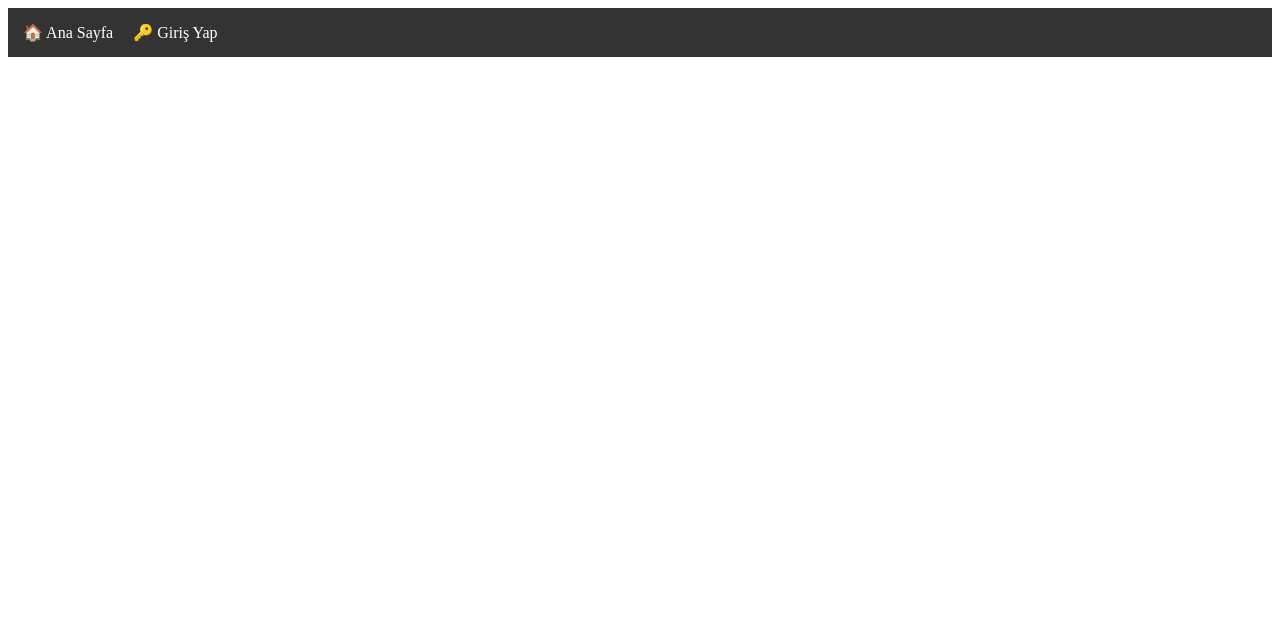
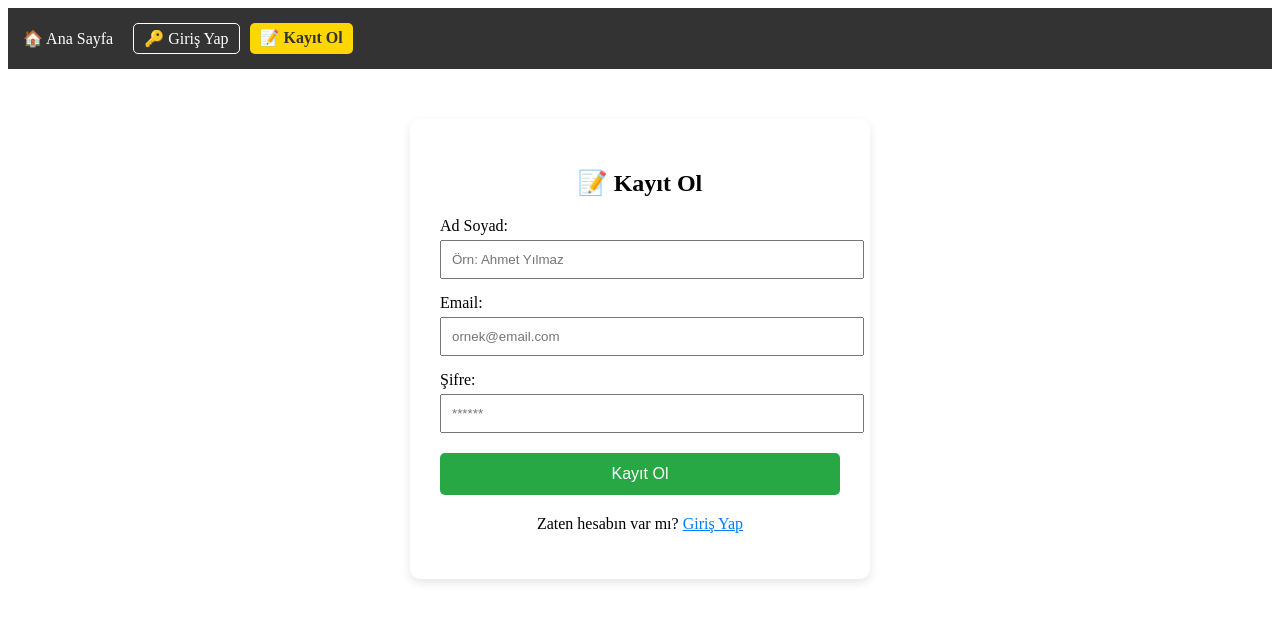
Before and after one commit to halilben22/mini-eticaret-frontend, a React (Vite) app in the folder mini-eticaret-frontend/: page /register in a window 1280 px wide. Shown: the top 622 px of the page. Built offline with nearby package versions, Linux system fonts and the light colour scheme.

Commit message:
comment&review problems fixed

```diff
--- a/mini-eticaret-frontend/package.json
+++ b/mini-eticaret-frontend/package.json
@@ -12,7 +12,8 @@
   "dependencies": {
     "react": "^19.2.0",
     "react-dom": "^19.2.0",
-    "react-router-dom": "^7.9.6"
+    "react-router-dom": "^7.9.6",
+    "react-toastify": "^11.0.5"
   },
   "devDependencies": {
     "@eslint/js": "^9.39.1",
--- a/mini-eticaret-frontend/src/App.jsx
+++ b/mini-eticaret-frontend/src/App.jsx
@@ -8,12 +8,16 @@ import PaymentPage from "./pages/PaymentPage";
 import OrdersPage from "./pages/OrdersPage";
 import AdminDashboard from "./pages/admin/AdminDashboard";
 import ProductDetailPage from "./pages/ProductDetailPage";
+import RegisterPage from "./pages/RegisterPage";
+
+
 function App() {
   return (
     <BrowserRouter>
       <Navbar />
       <Routes>
         <Route path="/" element={<HomePage />} />
+        <Route path="/register" element={<RegisterPage />} />
         <Route path="/login" element={<LoginPage />} />
         <Route path="/cart" element={<CartPage />} />
         <Route path="/payment" element={<PaymentPage />} />
--- a/mini-eticaret-frontend/src/components/product/ProductReviews.jsx
+++ b/mini-eticaret-frontend/src/components/product/ProductReviews.jsx
@@ -77,6 +77,7 @@ export default function ProductReviews({ productId, reviews, onReviewAdded }) {
             ) : (
                 <div style={{ display: "flex", flexDirection: "column", gap: "15px" }}>
                     {reviews.map((review) => (
+
                         <div key={review.id} style={{ background: "white", padding: "15px", borderRadius: "8px", border: "1px solid #eee" }}>
                             <div style={{ display: "flex", justifyContent: "space-between", marginBottom: "5px" }}>
                                 <strong>{review.user?.full_name || "Kullanıcı"}</strong>
--- a/mini-eticaret-frontend/src/navigation/Navbar.jsx
+++ b/mini-eticaret-frontend/src/navigation/Navbar.jsx
@@ -1,4 +1,4 @@
-import { BrowserRouter, Routes, Route,Link,useNavigate } from "react-router-dom";
+import { BrowserRouter, Routes, Route, Link, useNavigate } from "react-router-dom";
 
 import axios from "axios";
 
@@ -58,13 +58,23 @@ if (decodedToken) {
       <Link to="/" style={{ color: "white", textDecoration: "none" }}>🏠 Ana Sayfa</Link>
 
       {!token ? (
-        <Link to="/login" style={{ color: "white", textDecoration: "none" }}>🔑 Giriş Yap</Link>
+        <div style={{ display: "flex", gap: "10px" }}>
+          <Link to="/login" style={{ color: "white", textDecoration: "none", border: "1px solid white", padding: "5px 10px", borderRadius: "5px" }}>
+            🔑 Giriş Yap
+          </Link>
+
+          {/* YENİ EKLENEN LİNK */}
+          <Link to="/register" style={{ color: "#333", backgroundColor: "#ffd700", textDecoration: "none", padding: "5px 10px", borderRadius: "5px", fontWeight: "bold" }}>
+            📝 Kayıt Ol
+          </Link>
+        </div>
+
       ) : (
         <>
           <Link to="/cart" style={{ color: "white", textDecoration: "none" }}>🛒 Sepetim</Link>
 
           <Link to="/orders" style={{ color: "white", textDecoration: "none" }}>📦 Siparişlerim</Link>
-{userRole==="admin" && (
+          {userRole === "admin" && (
             <Link to="/admin" style={{ color: "gold", textDecoration: "none", fontWeight: "bold" }}>👑 Admin Panel</Link>
           )}
 
--- a/mini-eticaret-frontend/src/pages/OrdersPage.jsx
+++ b/mini-eticaret-frontend/src/pages/OrdersPage.jsx
@@ -63,7 +63,9 @@ export default function OrdersPage() {
               {/* Sipariş İçeriği (Backend'de Preload yaptıysak gelir) */}
               <div>
                 {order.order_items?.map((item) => (
+                  console.log(item),
                   <div key={item.id} style={{ display: "flex", justifyContent: "space-between", marginBottom: "5px" }}>
+
                     <span>{item.quantity}x {item.product.name}</span>
                     <span>{item.unit_price * item.quantity} TL</span>
                   </div>
--- /dev/null
+++ b/mini-eticaret-frontend/src/pages/RegisterPage.jsx
@@ -0,0 +1,88 @@
+import { useState } from "react";
+import axios from "axios";
+import { useNavigate, Link } from "react-router-dom";
+import { toast } from "react-toastify"; // Toast ekledik
+
+export default function RegisterPage() {
+    const [fullName, setFullName] = useState("");
+    const [email, setEmail] = useState("");
+    const [password, setPassword] = useState("");
+
+    const navigate = useNavigate();
+
+    const handleRegister = async (e) => {
+        e.preventDefault();
+
+        try {
+            // Backend'e Kayıt İsteği
+            await axios.post("http://localhost:8080/register", {
+                full_name: fullName,
+                email: email,
+                password: password
+            });
+
+            toast.success("Kayıt Başarılı! Şimdi giriş yapabilirsin. 🎉");
+
+            // Başarılı olursa Giriş Sayfasına at
+            navigate("/login");
+
+        } catch (error) {
+            console.error("Kayıt hatası:", error);
+            // Backend'den gelen hatayı göster (Örn: Email kullanımda)
+            const errorMsg = error.response?.data?.error || "Kayıt olunamadı!";
+            toast.error(errorMsg);
+        }
+    };
+
+    return (
+        <div style={{ maxWidth: "400px", margin: "50px auto", padding: "30px", background: "white", borderRadius: "10px", boxShadow: "0 4px 10px rgba(0,0,0,0.1)" }}>
+            <h2 style={{ textAlign: "center", marginBottom: "20px" }}>📝 Kayıt Ol</h2>
+
+            <form onSubmit={handleRegister}>
+                <div style={{ marginBottom: "15px" }}>
+                    <label>Ad Soyad:</label>
+                    <input
+                        type="text"
+                        placeholder="Örn: Ahmet Yılmaz"
+                        value={fullName}
+                        onChange={(e) => setFullName(e.target.value)}
+                        style={{ width: "100%", padding: "10px", marginTop: "5px" }}
+                        required
+                    />
+                </div>
+
+                <div style={{ marginBottom: "15px" }}>
+                    <label>Email:</label>
+                    <input
+                        type="email"
+                        placeholder="ornek@email.com"
+                        value={email}
+                        onChange={(e) => setEmail(e.target.value)}
+                        style={{ width: "100%", padding: "10px", marginTop: "5px" }}
+                        required
+                    />
+                </div>
+
+                <div style={{ marginBottom: "20px" }}>
+                    <label>Şifre:</label>
+                    <input
+                        type="password"
+                        placeholder="******"
+                        value={password}
+                        onChange={(e) => setPassword(e.target.value)}
+                        style={{ width: "100%", padding: "10px", marginTop: "5px" }}
+                        required
+                    />
+                </div>
+
+                <button type="submit" style={{ width: "100%", padding: "12px", backgroundColor: "#28a745", color: "white", border: "none", borderRadius: "5px", fontSize: "16px" }}>
+                    Kayıt Ol
+                </button>
+            </form>
+
+            <p style={{ marginTop: "20px", textAlign: "center" }}>
+                Zaten hesabın var mı? <Link to="/login" style={{ color: "#007bff" }}>Giriş Yap</Link>
+            </p>
+        </div>
+    );
+}
```
Also changed, not shown: 1 other file (tests, documents, lock files or other folders). Lines whose indentation alone changed are shown as unchanged.
